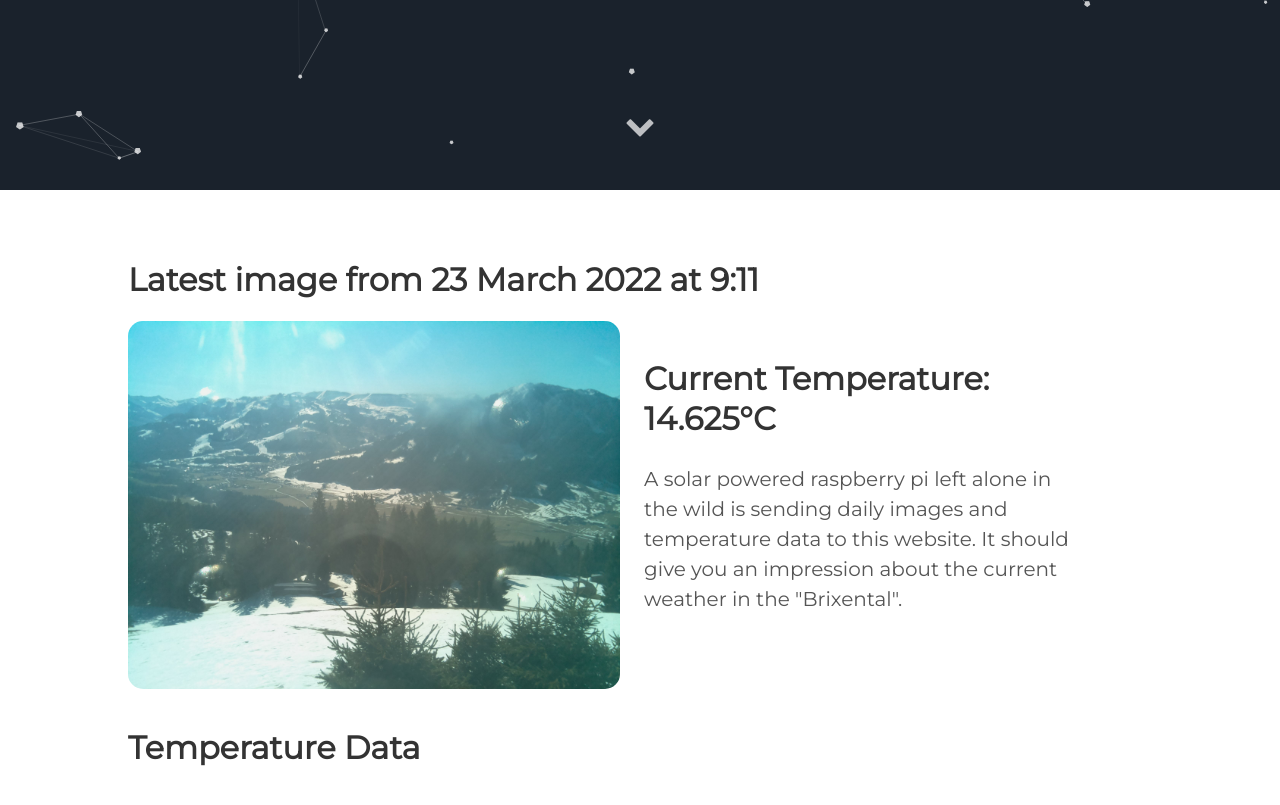
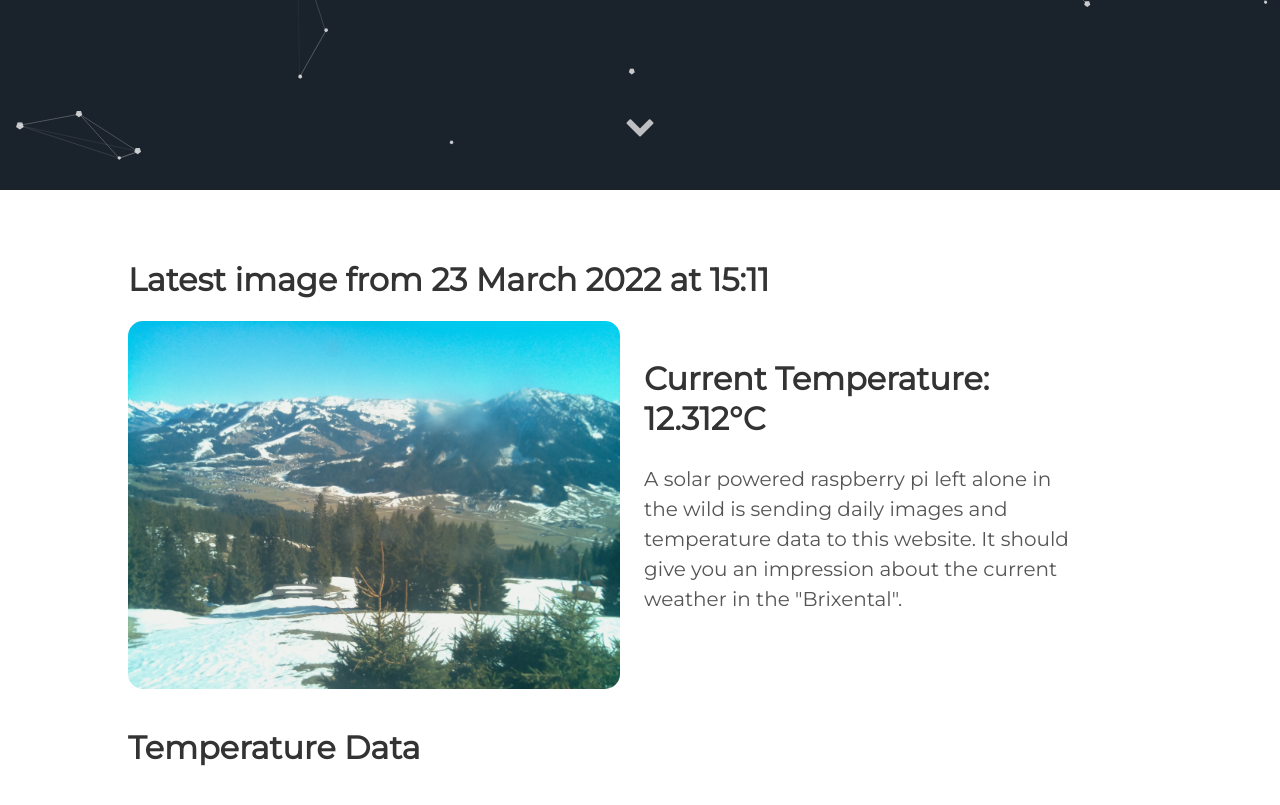
Before and after one commit to vektorious/vektorious.github.io, a Jekyll site: the page built from resources/huette.md, in a window 1280 px wide and 900 px high, scrolled down 710 px. Shown: the top 805 px of the window. Built offline with Jekyll 4.4.1, drawn with Linux system fonts in a browser that asks for light colours.

Commit message:
I'm a bot beep boop

```diff
--- a/resources/huette.md
+++ b/resources/huette.md
@@ -6,13 +6,13 @@ image: '/assets/img/'
 description: 'Live image from the Austrian alps'
 twitter_text: ' '
 ---
-## Latest image from 23 March 2022 at  9:11
+## Latest image from 23 March 2022 at 15:11
 <div class="huette">
   <div class="huette-image">
     <img src="{{ "/assets/img/huette.jpg" | prepend: site.baseurl }}">
   </div>
   <div class="huette-text">
-        <h2>Current Temperature: 14.625°C</h2>
+        <h2>Current Temperature: 12.312°C</h2>
         <p>A solar powered raspberry pi left alone in the wild is sending daily images and temperature data to this website. It should give you an impression about the current weather in the "Brixental".</p>
 
   </div>
```
Also changed, not shown: rpi-script/2022-03-23_150948.txt (renamed from rpi-script/2022-03-23_090950.txt, +5 -5 lines), rpi-script/huette.md (+2 -2 lines), assets/img/huette.jpg, assets/img/temp_plot.png, rpi-script/temp_plot.png, 1 other file.
